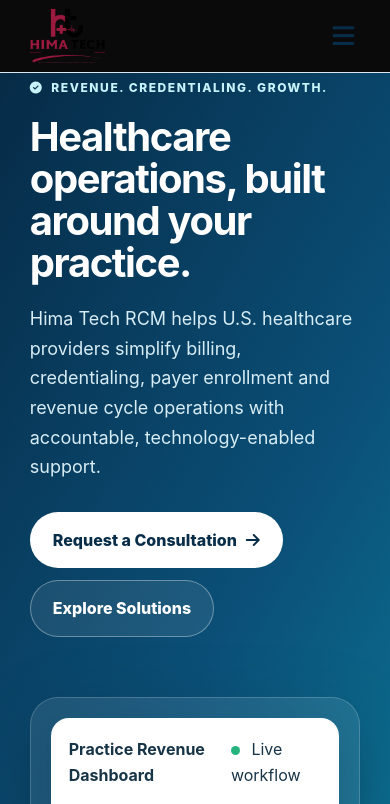
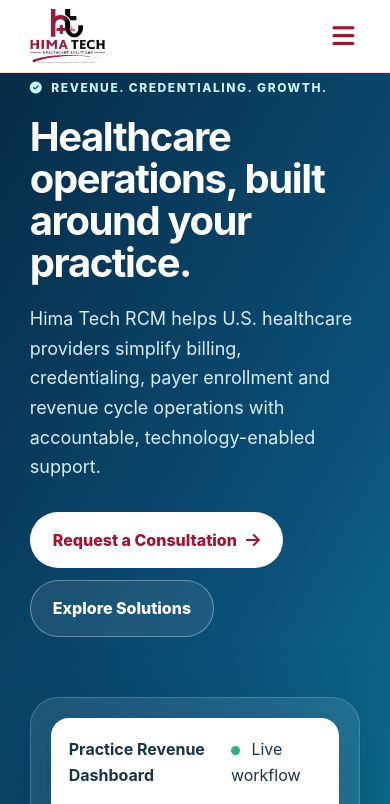
Before and after one commit to hifazkaloch56-dev/https-https-githubcom-stellarsagency-hima.vercel.app-, a website: page hima-final/index.html in a window 390 px wide. Shown: the top 804 px of the page. Drawn offline with Linux system fonts and the light colour scheme.

Commit message:
Refactor CSS with custom properties and button styles
Added CSS custom properties for consistent theming and updated button styles.

```diff
--- a/hima-final/assets/css/site.css
+++ b/hima-final/assets/css/site.css
@@ -197,14 +197,26 @@ html body footer .footer-grid img[src*="logo-trim-light"] {
 @media (max-width: 991px) {
   html body header.navbar a.logo img { width: 75px !important; }
   html body footer .footer-grid img[src*="logo-trim-light"] { width: 70px !important; }
-}
-/* NUCLEAR OPTION */
-body.btn-primary[href] {
-  background: #A1122F!important;
-  border-color: #A1122F!important;
-  color: #fff!important;
+}:root{
+  --navy:#A1122F;      /* Dark Red - Header, Footer */
+  --blue:#D32F2F;      /* Main Red - Buttons, Links */
+  --cyan:#EF5350;      /* Light Red - Hover */
+  --teal:#A1122F;      /* Extra Red */
+  --gold:#c79a43;      /* Ye rehne do accent ke liye */
+  --ink:#183447;       /* Text color */
+  --muted:#607384;     /* Sub text */
+  --bg:#FFF5F5;        /* Halka Pinkish Background */
+  --white:#fff;
+  --line:#FADADD;      /* Light Red Border */
+  --shadow:0 22px 60px rgba(161,18,47,.15);
+  --radius:22px
 }
 
-body header.navbar {
-  background: #0A0A0A!important;
+/* BUTTON KO FORCE KARO */
+.btn-primary {
+  background: var(--blue) !important;
+  color: var(--white) !important;
 }
+.service-hero {
+  background: linear-gradient(135deg, var(--navy) 0%, var(--blue) 100%) !important;
+}
```
